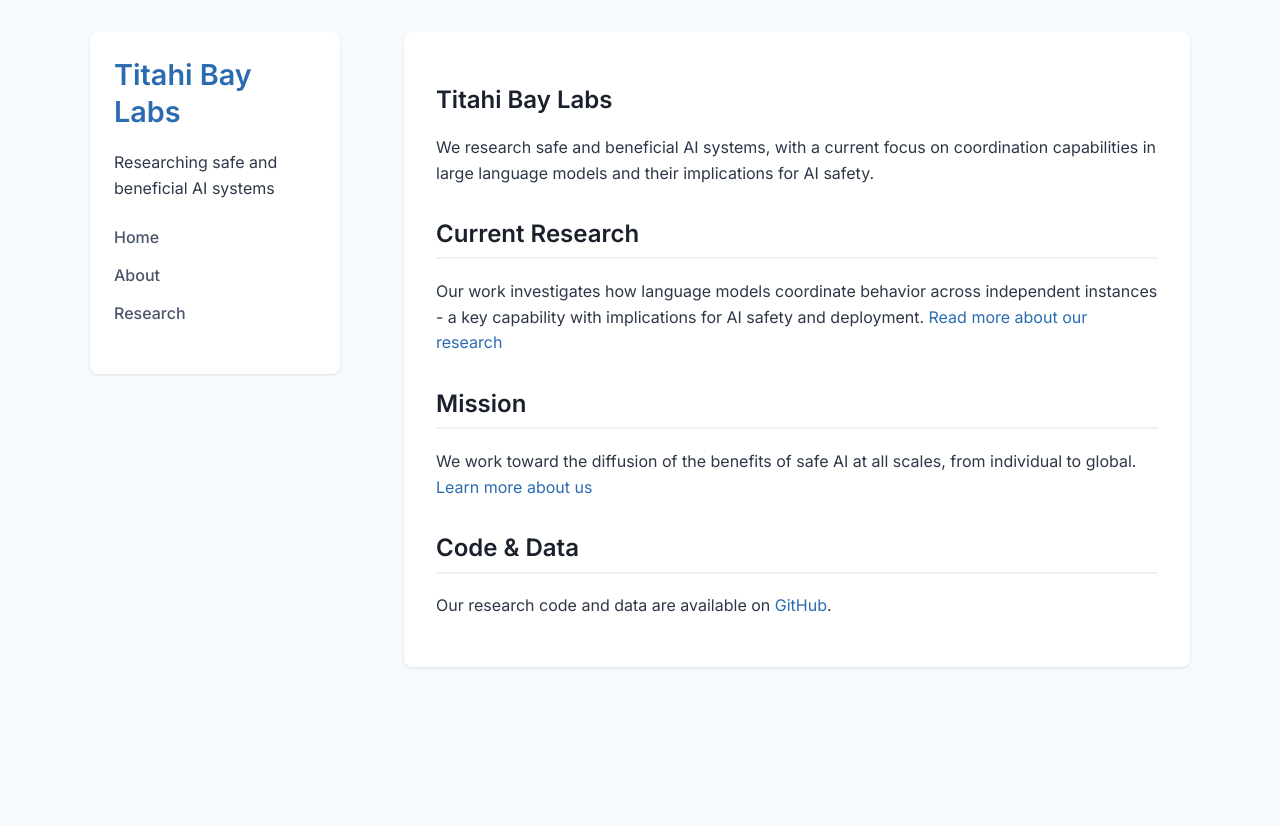
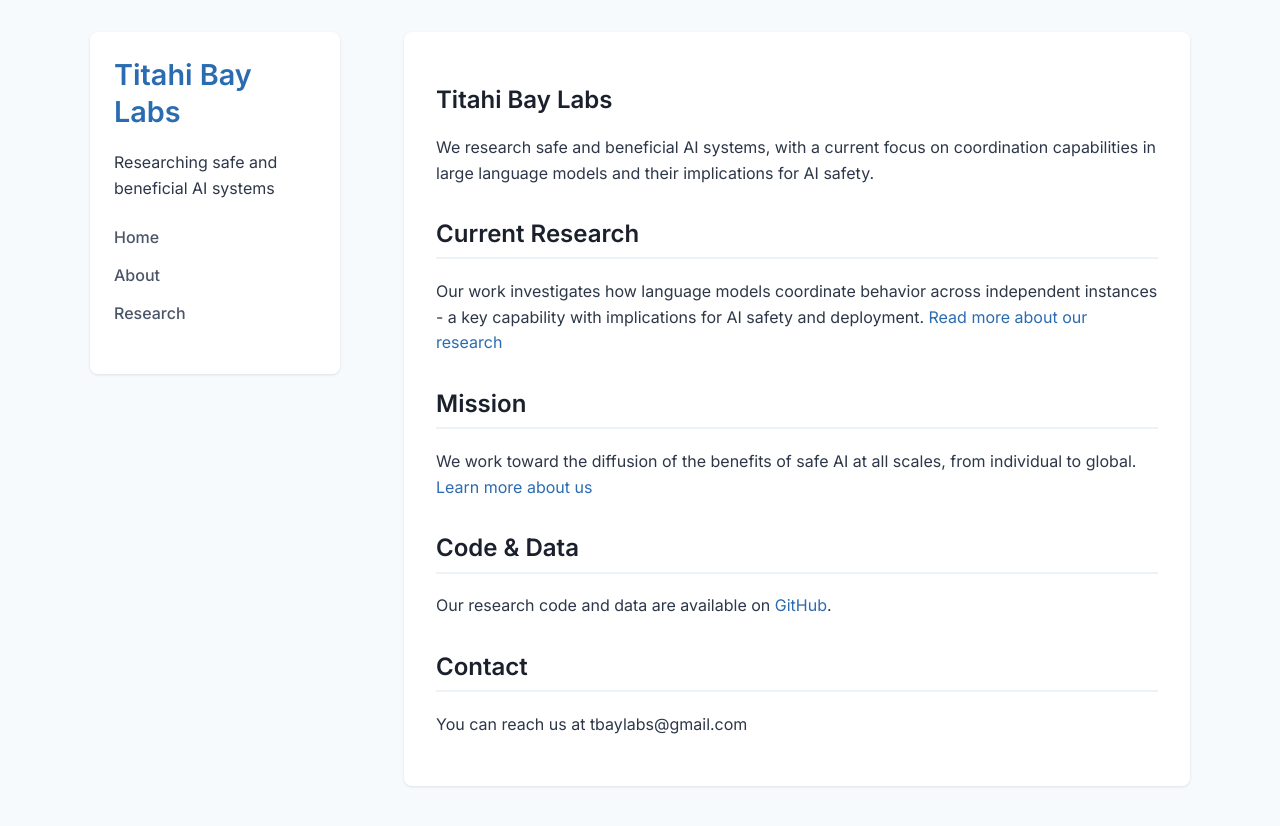
Before and after one commit to tbaylabs/tbaylabs.github.io, a Jekyll site: the page built from index.md, in a window 1280 px wide. Shown: the top 826 px of the page. Built offline with Jekyll 4.4.1, drawn with Linux system fonts in a browser that asks for light colours.

Commit message:
update about page, add contact to index

```diff
--- a/index.md
+++ b/index.md
@@ -18,3 +18,7 @@ We work toward the diffusion of the benefits of safe AI at all scales, from indi
 ## Code & Data
 
 Our research code and data are available on [GitHub](https://github.com/tbaylabs).
+
+## Contact
+
+You can reach us at tbaylabs@gmail.com
```
Also changed, not shown: about.md (+0 -4 lines).
